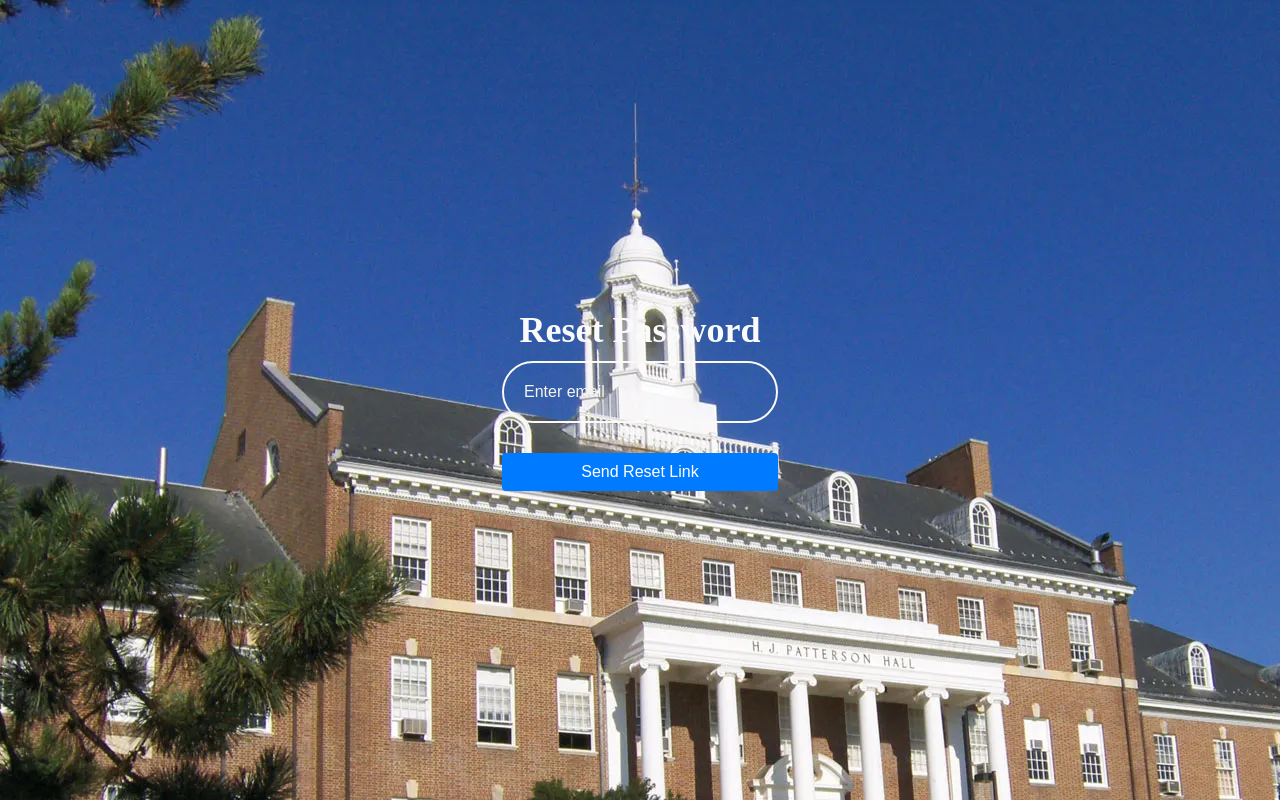
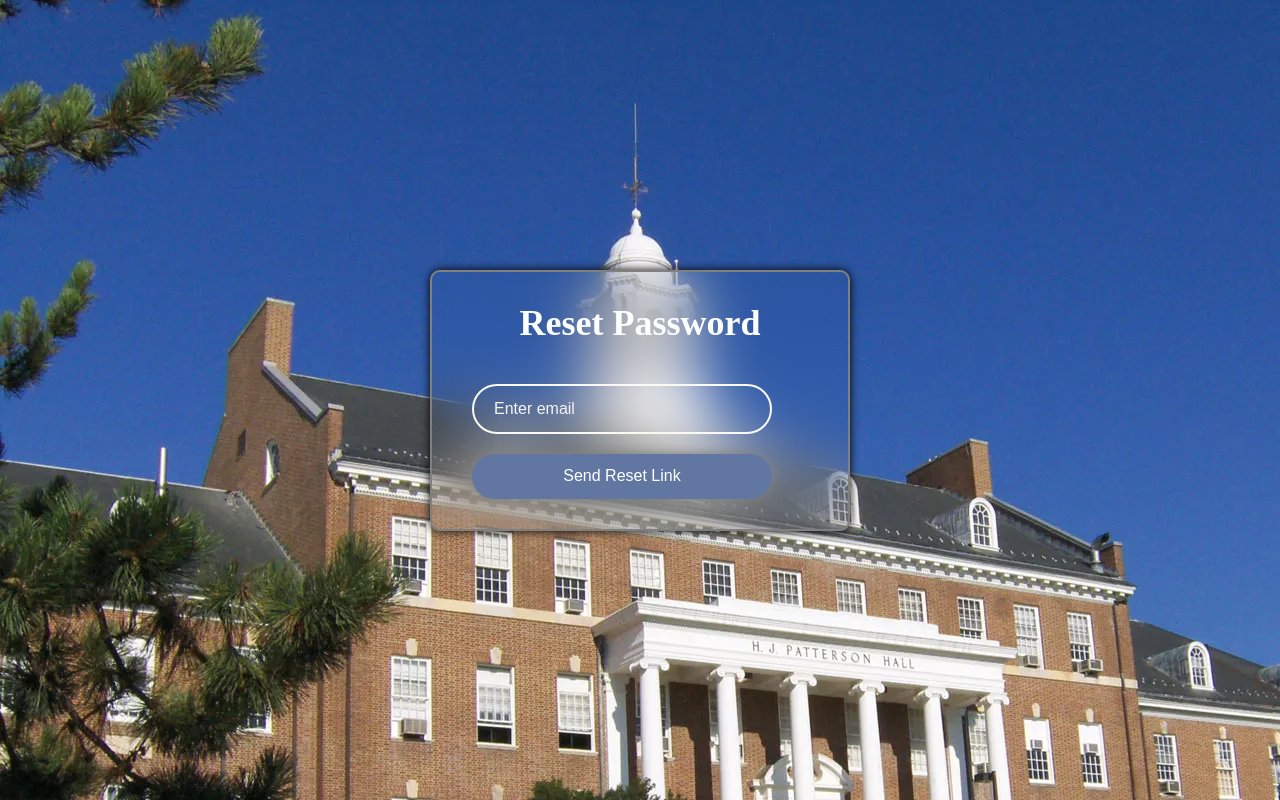
Before and after one commit to ChelseaOkoroji/CMSC441Proj, a React (Create React App) app in the folder ReactFrontend/: page /forgot-password in a window 1280 px wide. Built offline with nearby package versions, Linux system fonts and the light colour scheme; a web font is replaced by a local one.

Commit message:
Fixing layout

```diff
--- a/ReactFrontend/src/Components/Forgot/ForgotPassword.css
+++ b/ReactFrontend/src/Components/Forgot/ForgotPassword.css
@@ -1,27 +1,55 @@
- h1{
+.forgot-password-wrapper{
+    width: 420px;
+    background: transparent;
+    border: 2px solid gray;
+    backdrop-filter: blur(30px);
+    box-shadow: 0 0 10px black;
+    color: rgb(253, 254, 254);
+    border-radius: 10px;
+    padding: 30px 40px;
+}
+
+.forgot-password-wrapper h1{
     font-size: 36px;
     text-align:center;
-    color: #fbfafa;
-}
-.forgot-password-wrapper {
-    width: 100%;
-    max-width: 400px;
-    margin: 0 auto;
-    padding: 20px;
-    text-align: center;
 }
 
-.input-box {
-    margin-bottom: 20px;
+.forgot-password-wrapper .input-box{
+    position: relative;
+    width: 100%;
+    height: 50px;
+    margin: 30px 0;
 }
 
-input {
+.input-box input {
     width: 100%;
-    padding: 10px;
+    height: 100%;
+    background: transparent;
+    border: none;
+    outline: none;
+    border: 2px solid rgb(250, 249, 244);
+    border-radius: 40px;
+    padding: 20px 45px 20px 20px;
+
+}
+.input-box input::placeholder{
+    color: rgb(246, 244, 239);
+}
+.input-box .icon{
+    position: absolute;
+    right: 20px;
+    top: 50%;
+    transform: translateY(-50%);
     font-size: 16px;
 }
-
-button {
-    padding: 10px 20px;
+.forgot-password-wrapper button{
+    width: 100%;
+    height: 45px;
+    background: rgb(97, 118, 160);
+    border: none;
+    outline: none;
+    border-radius: 45px;
+    box-shadow: 0 0 10px gray;
+    cursor: pointer;
     font-size: 16px;
 }
```
